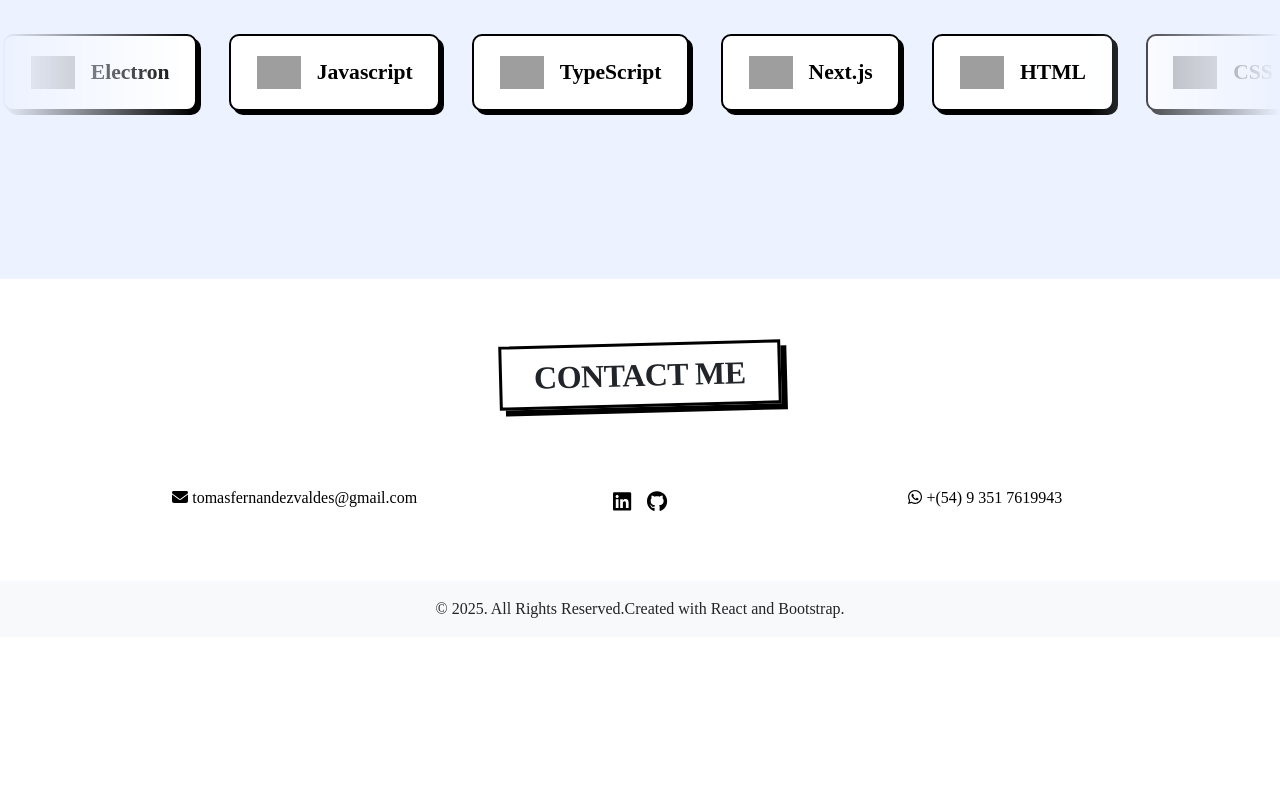
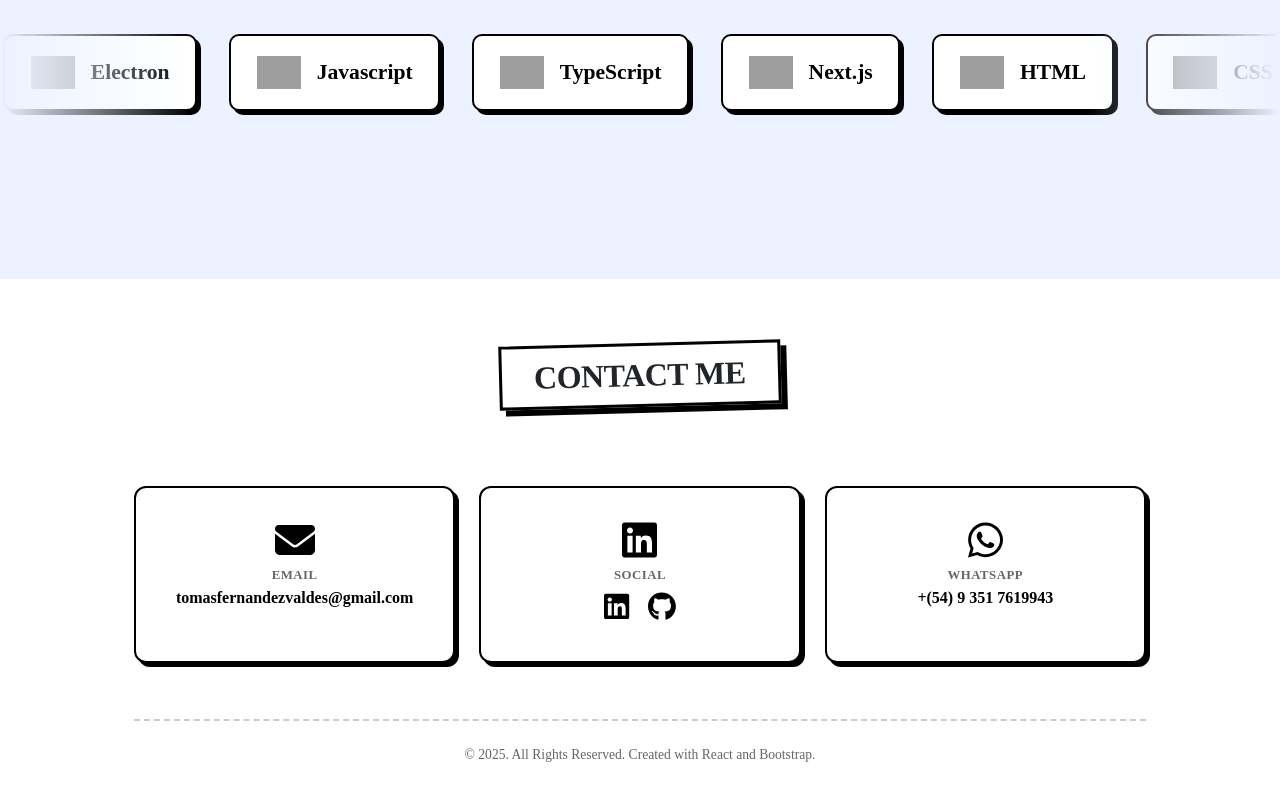
Before and after one commit to tomasfv/sdev-portfolio, a React (Vite) app: page / in a window 1280 px wide. Shown: the part 4362-5162 px from the top of the page. Before the commit the page ends 4999 px from the top, so only its background shows below. Built offline with nearby package versions, Linux system fonts and the light colour scheme; grey boxes are pictures that could not be loaded; a web font is replaced by a local one.

Commit message:
update contact section

```diff
--- a/src/App.css
+++ b/src/App.css
@@ -4,7 +4,6 @@ body {
   font-weight: 400;
   font-style: normal;
 }
-
 
 :root {
   --first-color: #53b14a;
@@ -291,7 +290,6 @@ section .card:hover {
   }
 }
 
-
 /* SERVICES */
 
 section.services i {
@@ -446,7 +444,6 @@ section.services i {
   }
 }
 
-
 /* PROJECTS */
 
 section.projects .card {
@@ -502,7 +499,6 @@ section.projects .card img {
   height: 165px;
 }
 
-
 .responsive-video {
   max-width: 800px;
   margin: 0 auto;
@@ -513,13 +509,11 @@ section.projects .card img {
 }
 
 @media (max-width: 768px) {
-
   .responsive-video,
   .responsive-img {
     max-width: 100%;
   }
 }
-
 
 /* TESTIMONIALS */
 
@@ -546,8 +540,6 @@ section.testimonials .carousel-item {
   transition: opacity 0.35s ease-in-out !important;
 }
 
-
-
 .skill-logo {
   height: 200px;
   width: 200px;
@@ -555,9 +547,75 @@ section.testimonials .carousel-item {
 
 /* CONTACT */
 
-section.contact .social-media a {
-  padding: 0 0.5rem;
-  font-size: 1.3rem;
+.contact-card {
+  background-color: #ffffff;
+  border: 2px solid #000000;
+  border-radius: 12px;
+  box-shadow: 4px 4px 0px #000000;
+  padding: 2rem 1.5rem;
+  height: 100%;
+  display: flex;
+  flex-direction: column;
+  align-items: center;
+  justify-content: center;
+  gap: 0.6rem;
+  transition: all 0.3s ease-in-out;
+  color: #000000;
+}
+
+.contact-card:hover {
+  transform: translateY(-4px);
+  box-shadow: 6px 6px 0px var(--first-color);
+  color: #000000;
+}
+
+.contact-card-icon {
+  font-size: 2.5rem;
+  line-height: 1;
+}
+
+.contact-card-label {
+  font-size: 0.8rem;
+  text-transform: uppercase;
+  letter-spacing: 0.5px;
+  color: #666666;
+  font-weight: 700;
+}
+
+.contact-card-value {
+  font-size: 1rem;
+  font-weight: 700;
+  color: #000000;
+  word-break: break-all;
+}
+
+.contact-social-row {
+  display: flex;
+  flex-direction: row;
+  justify-content: center;
+  gap: 1.2rem;
+  font-size: 1.8rem;
+}
+
+.contact-social-row a {
+  color: #000000;
+  transition:
+    color 0.3s,
+    transform 0.3s;
+}
+
+.contact-social-row a:hover {
+  color: var(--first-color);
+  transform: scale(1.15);
+}
+
+.contact-footer {
+  margin-top: 3.5rem;
+  padding-top: 1.5rem;
+  border-top: 2px dashed #cccccc;
+  text-align: center;
+  font-size: 0.85rem;
+  color: #666666;
 }
 
 /* REVEAL ANIMATIONS */
@@ -591,16 +649,20 @@ section.contact .social-media a {
   scroll-behavior: auto;
 
   /* Fade effect at the edges */
-  mask-image: linear-gradient(to right,
+  mask-image: linear-gradient(
+    to right,
     rgba(0, 0, 0, 0) 0%,
     rgba(0, 0, 0, 1) 15%,
     rgba(0, 0, 0, 1) 85%,
-      rgba(0, 0, 0, 0) 100%);
-  -webkit-mask-image: linear-gradient(to right,
+    rgba(0, 0, 0, 0) 100%
+  );
+  -webkit-mask-image: linear-gradient(
+    to right,
     rgba(0, 0, 0, 0) 0%,
     rgba(0, 0, 0, 1) 15%,
     rgba(0, 0, 0, 1) 85%,
-      rgba(0, 0, 0, 0) 100%);
+    rgba(0, 0, 0, 0) 100%
+  );
 }
 
 .skills-marquee-container.dragging {
@@ -626,7 +688,9 @@ section.contact .social-media a {
   padding: 0.9rem 1.6rem;
   box-shadow: 4px 4px 0px #000000;
   white-space: nowrap;
-  transition: transform 0.2s ease-in-out, box-shadow 0.2s ease-in-out;
+  transition:
+    transform 0.2s ease-in-out,
+    box-shadow 0.2s ease-in-out;
   cursor: inherit;
   pointer-events: auto;
 }
--- a/src/components/Contact.jsx
+++ b/src/components/Contact.jsx
@@ -1,6 +1,28 @@
 import { FontAwesomeIcon } from '@fortawesome/react-fontawesome';
 import { faEnvelope } from '@fortawesome/free-solid-svg-icons';
 import { faLinkedin, faGithub, faWhatsapp } from '@fortawesome/free-brands-svg-icons';
+import useReveal from '../hooks/useReveal';
+
+function ContactCard({ icon, label, children, href }) {
+  const [ref, isVisible] = useReveal(0.1);
+  const Wrapper = href ? 'a' : 'div';
+  return (
+    <div className={`col-sm-4 mt-4 reveal ${isVisible ? 'active' : ''}`} ref={ref}>
+      <Wrapper
+        href={href}
+        target={href ? '_blank' : undefined}
+        rel={href ? 'noopener noreferrer' : undefined}
+        className="contact-card text-decoration-none d-block"
+      >
+        <div className="contact-card-icon">
+          <FontAwesomeIcon icon={icon} />
+        </div>
+        <span className="contact-card-label">{label}</span>
+        <div className="contact-card-value">{children}</div>
+      </Wrapper>
+    </div>
+  );
+}
 
 export default function Contact() {
   return (
@@ -10,26 +32,39 @@ export default function Contact() {
           <h2 className="section-title">Contact Me</h2>
         </div>
         <div className="row">
-          <div className="col-sm-4 mt-4">
-            <a href="mailto:tomasfernandezvaldes@gmail.com">
-              <FontAwesomeIcon icon={faEnvelope} /> tomasfernandezvaldes@gmail.com
-            </a>
-          </div>
-          <div className="col-sm-4 mt-4">
-            <div className="social-media">
-              <a href="https://www.linkedin.com/in/tomasferval/?locale=en_US" target="_blank" rel="noopener noreferrer">
-                <i><FontAwesomeIcon icon={faLinkedin} /></i>
+          <ContactCard
+            icon={faEnvelope}
+            label="Email"
+            href="mailto:tomasfernandezvaldes@gmail.com"
+          >
+            tomasfernandezvaldes@gmail.com
+          </ContactCard>
+
+          <ContactCard
+            icon={faLinkedin}
+            label="Social"
+          >
+            <div className="contact-social-row">
+              <a href="https://www.linkedin.com/in/tomasferval/?locale=en_US" target="_blank" rel="noopener noreferrer" aria-label="LinkedIn">
+                <FontAwesomeIcon icon={faLinkedin} />
               </a>
-              <a href="https://github.com/tomasfv" target="_blank" rel="noopener noreferrer">
-                <i><FontAwesomeIcon icon={faGithub} /></i>
+              <a href="https://github.com/tomasfv" target="_blank" rel="noopener noreferrer" aria-label="GitHub">
+                <FontAwesomeIcon icon={faGithub} />
               </a>
             </div>
-          </div>
-          <div className="col-sm-4 mt-4">
-            <a href="https://wa.me/5493517619943" target="_blank" rel="noopener noreferrer">
-              <FontAwesomeIcon icon={faWhatsapp} /> +(54) 9 351 7619943
-            </a>
-          </div>
+          </ContactCard>
+
+          <ContactCard
+            icon={faWhatsapp}
+            label="WhatsApp"
+            href="https://wa.me/5493517619943"
+          >
+            +(54) 9 351 7619943
+          </ContactCard>
+        </div>
+
+        <div className="contact-footer">
+          <div>© 2025. All Rights Reserved. Created with React and Bootstrap.</div>
         </div>
       </div>
     </section>
--- a/src/components/LandingPage.jsx
+++ b/src/components/LandingPage.jsx
@@ -18,9 +18,7 @@ export default function LandingPage() {
       <WorkGallery />
       <Skills />
       <Contact />
-      <footer className="text-center p-3 bg-body-tertiary">
-        <div>© 2025. All Rights Reserved.Created with React and Bootstrap.</div>
-      </footer>
+
     </>
   );
 }
```
Lines whose indentation alone changed are shown as unchanged.
